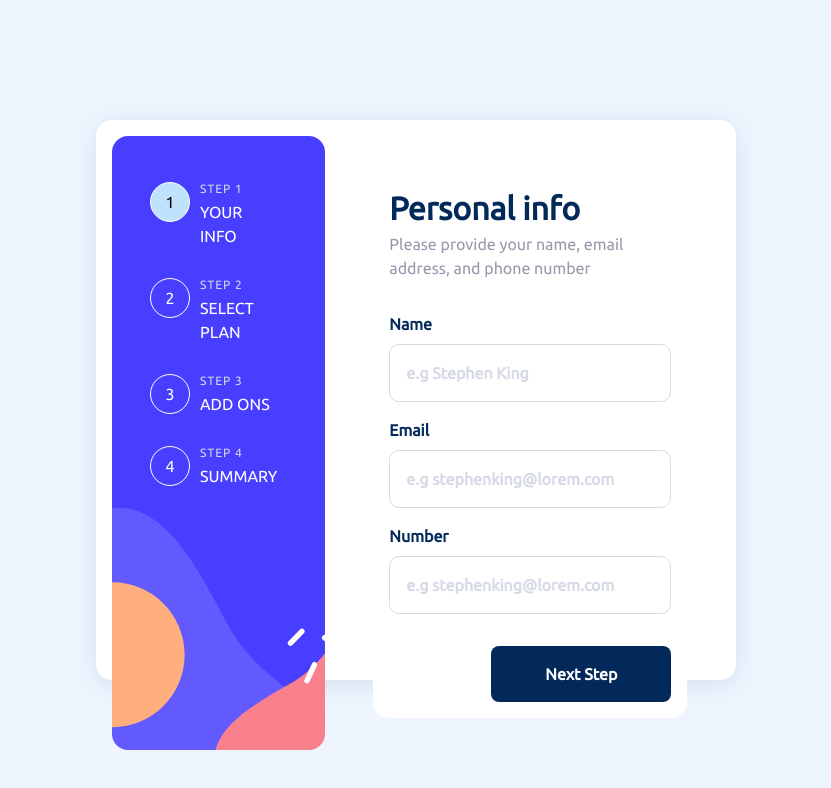
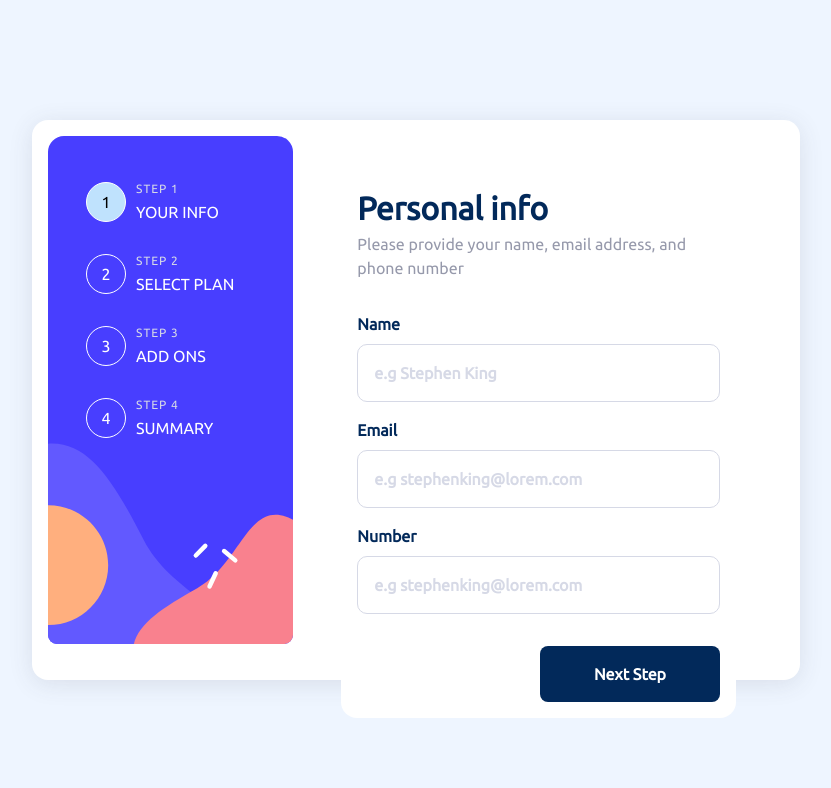
Before and after one commit to rus6600/form-deploy, a React (Create React App) app: page / in a window 1280 px wide. Shown: the top 788 px of the page, without its empty margins (224-1055 px from the left). Built offline with nearby package versions, Linux system fonts and the light colour scheme.

Commit message:
add page layout on exit component

```diff
--- a/src/components/MultiForm.tsx
+++ b/src/components/MultiForm.tsx
@@ -18,7 +18,7 @@ const Wrapper = styled('div')`
   position: absolute;
   top: 50%;
   left: 50%;
-  width: 50%;
+  width: 60%;
   height: 70%;
   padding: 1rem;
   justify-content: space-between;
--- a/src/components/NavBar.tsx
+++ b/src/components/NavBar.tsx
@@ -31,7 +31,7 @@ const Wrapper = styled('div')`
   padding: 3rem;
   background-image: url(${DESKTOP});
   background-repeat: no-repeat;
-  background-size: cover;
+  background-size: contain;
   border-radius: 1rem;
 
   @media (max-width: 600px) {
--- a/src/components/ui/PageLayout.tsx
+++ b/src/components/ui/PageLayout.tsx
@@ -5,11 +5,13 @@ import { BasePageProps } from '../../interfaces';
 import { Buttons } from '../Buttons';
 
 interface PageLayoutProps extends BasePageProps {
-  title: string;
-  text: string;
+  title?: string;
+  text?: string;
+  hideButtons?: boolean
+
 }
 
-export const PageLayout: React.FC<PageLayoutProps> = ({ title, text, children }) => {
+export const PageLayout: React.FC<PageLayoutProps> = ({ title, text, hideButtons = false, children }) => {
   return (
     <Wrapper>
       <Background>
@@ -17,7 +19,7 @@ export const PageLayout: React.FC<PageLayoutProps> = ({ title, text, children })
         <Text>{text}</Text>
         {children}
       </Background>
-      <Buttons />
+      {!hideButtons && <Buttons />}
     </Wrapper>
   );
 };
--- a/src/pages/PageExit.tsx
+++ b/src/pages/PageExit.tsx
@@ -2,9 +2,11 @@ import React from 'react'
 import styled, { css } from 'styled-components';
 import { Logo } from './PageSelectPlan';
 import Thanks from '../assets/images/icon-thank-you.svg';
+import {PageLayout} from "../components/ui";
 
 export const PageExit = () => {
   return (
+    <PageLayout hideButtons>
         <Wrapper>
           <Logo src={Thanks}></Logo>
           <h1>Thank you!</h1>
@@ -13,21 +15,21 @@ export const PageExit = () => {
             please feel free to email us at support@loremgaming.com.
           </p>
         </Wrapper>
+    </PageLayout>
   );
 };
 
 const Wrapper = styled('div')`
   ${({ theme }) => css`
     display: flex;
-    padding: 4rem;
     gap: 2rem;
     flex-direction: column;
     place-items: center;
-
     justify-content: center;
     margin: auto;
     text-align: center;
     ${Logo} {
+      justify-self: center;
       width: 20%;
       aspect-ratio: 1;
     }
@@ -41,8 +43,6 @@ const Wrapper = styled('div')`
     }
 
     @media (max-width: 600px) {
-      width: 100%;
-      padding: 3rem;
     }
   `}
 `;
```
Lines whose indentation alone changed are shown as unchanged.
